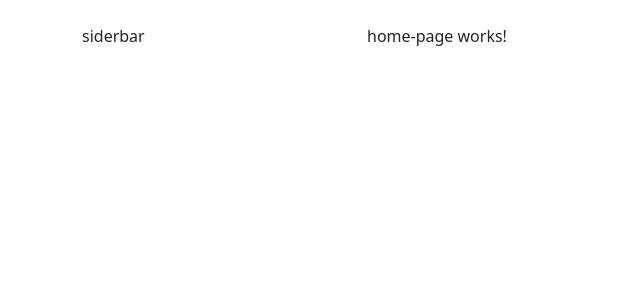
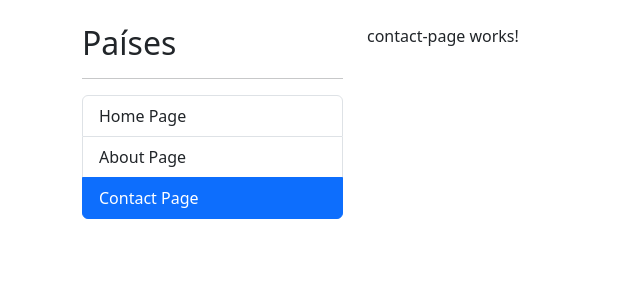
Before and after one commit to antoniomata99/countryspa, an Angular app: page /contact in a window 1280 px wide. Before the commit this address led to /home. Shown: the top 300 px of the page, without its empty margins (0-640 px from the left). Built offline with nearby package versions, Linux system fonts and the light colour scheme.

Commit message:
Basic routing finished

```diff
--- a/src/app/app.component.html
+++ b/src/app/app.component.html
@@ -1,7 +1,7 @@
 <div class="row mt-4">
   <div class="col-3">
     <!-- Siderbar -->
-    siderbar
+    <shared-sidebar></shared-sidebar>
   </div>
 
   <div class="col">
--- /dev/null
+++ b/src/app/shared/components/sidebar/sidebar.component.html
@@ -0,0 +1,21 @@
+<h2>Países</h2>
+<hr>
+
+<ul class="list-group">
+  <li routerLink=""
+    routerLinkActive="active"
+    [routerLinkActiveOptions]="{ exact: true }"
+    class="list-group-item">
+    Home Page
+  </li>
+  <li routerLink="about"
+    routerLinkActive="active"
+    class="list-group-item">
+    About Page
+  </li>
+  <li routerLink="contact"
+    routerLinkActive="active"
+    class="list-group-item">
+    Contact Page
+  </li>
+</ul>
--- /dev/null
+++ b/src/app/shared/components/sidebar/sidebar.component.ts
@@ -0,0 +1,11 @@
+import { Component } from '@angular/core';
+
+@Component({
+  selector: 'shared-sidebar',
+  templateUrl: './sidebar.component.html',
+  styles: [
+  ]
+})
+export class SidebarComponent {
+
+}
--- /dev/null
+++ b/src/app/shared/pages/contact/contact-page.component.html
@@ -0,0 +1 @@
+<p>contact-page works!</p>
--- /dev/null
+++ b/src/app/shared/pages/contact/contact-page.component.ts
@@ -0,0 +1,11 @@
+import { Component } from '@angular/core';
+
+@Component({
+  selector: 'shared-contact-page',
+  templateUrl: './contact-page.component.html',
+  styles: [
+  ]
+})
+export class ContactPageComponent {
+
+}
```
Also changed, not shown: src/app/app-routing.module.ts (+7 -2 lines), src/app/shared/shared.module.ts (+10 -2 lines).
